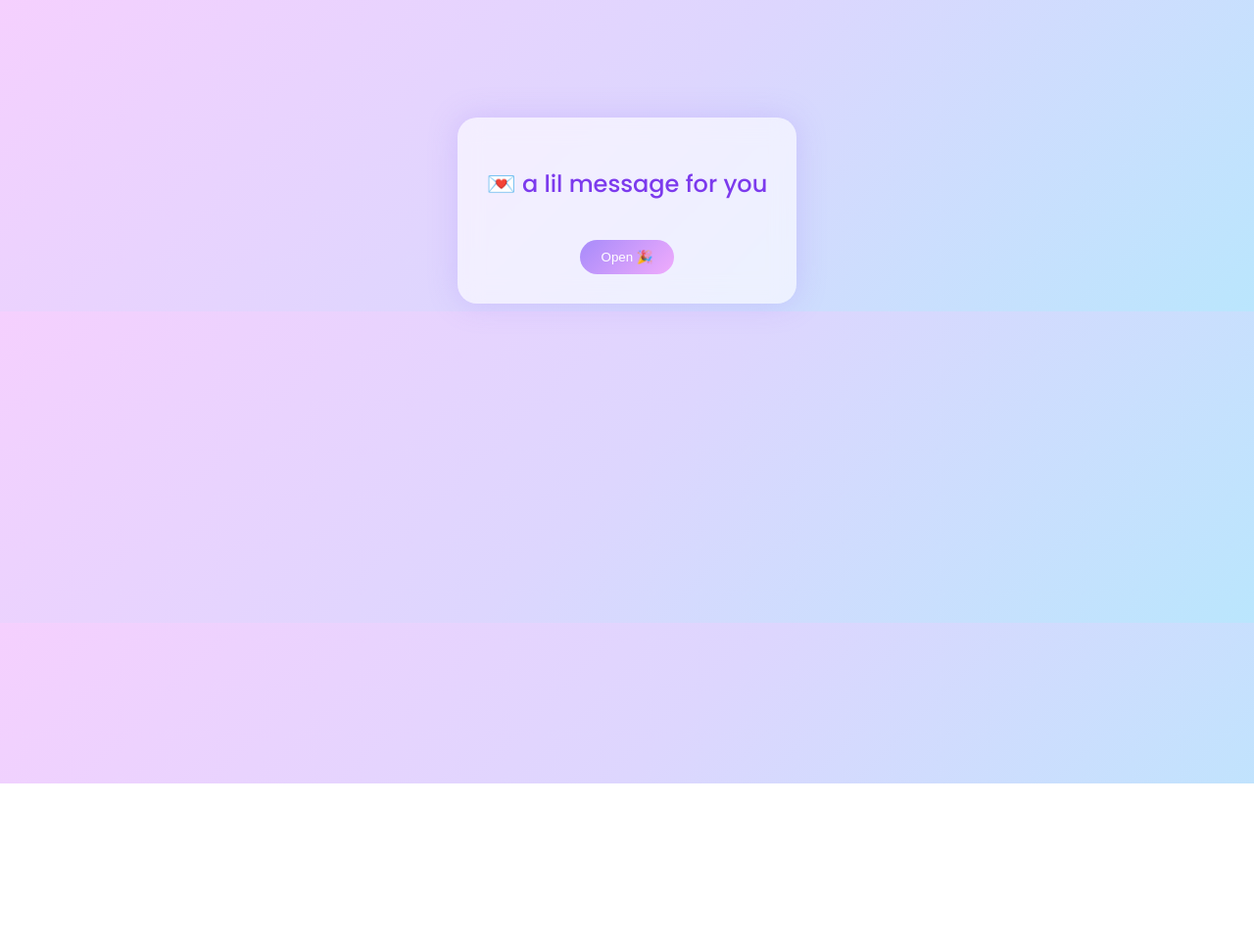
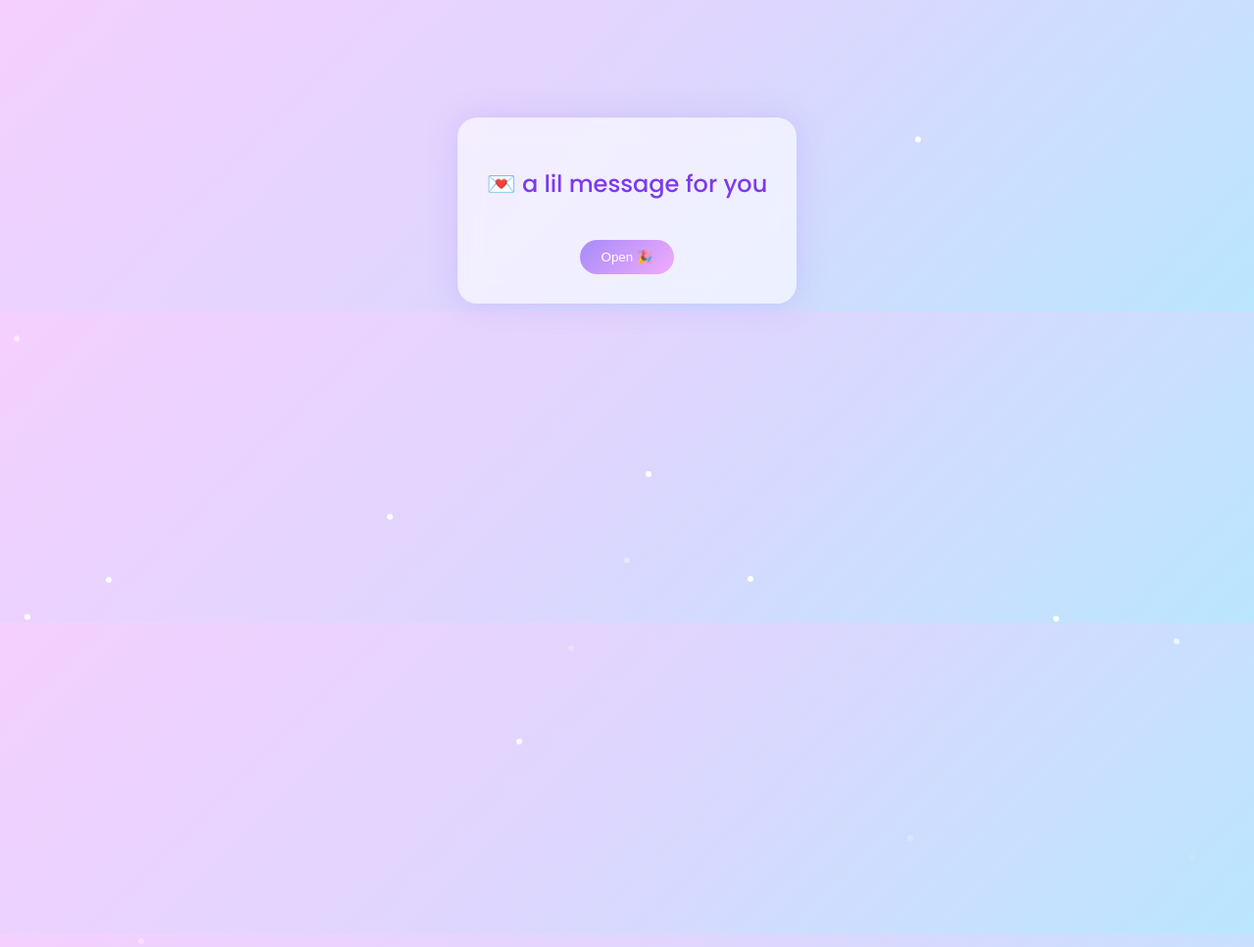
Before and after one commit to faaria-design/littlecodedwish, a plain HTML site: page index.html in a window 1280 px wide. Shown: the top 967 px of the page at 98% size. Before the commit the page ends 800 px from the top, so only its background shows below. Drawn offline with Linux system fonts and the light colour scheme.

Commit message:
a lil 🎁
Added sparkle effect to the page with animations.

```diff
--- a/index.html
+++ b/index.html
@@ -23,6 +23,8 @@
       backdrop-filter: blur(12px);
       box-shadow: 0 0 30px rgba(167,139,250,0.3);
       animation: fadeIn 1.5s ease;
+      position: relative;
+      z-index: 10;
     }
 
     h2 {
@@ -62,6 +64,28 @@
     @keyframes fadeIn {
       from { opacity: 0; transform: translateY(20px); }
       to { opacity: 1; transform: translateY(0); }
+    }
+
+    /* ✨ sparkles */
+    .sparkle {
+      position: absolute;
+      width: 6px;
+      height: 6px;
+      background: white;
+      border-radius: 50%;
+      opacity: 0.7;
+      animation: float 6s linear infinite;
+    }
+
+    @keyframes float {
+      from {
+        transform: translateY(100vh);
+        opacity: 0;
+      }
+      to {
+        transform: translateY(-10vh);
+        opacity: 1;
+      }
     }
   </style>
 </head>
@@ -117,6 +141,16 @@ function typeChar() {
     }
   }
 }
+
+/* ✨ generate sparkles */
+for (let k = 0; k < 25; k++) {
+  let s = document.createElement("div");
+  s.className = "sparkle";
+  s.style.left = Math.random() * 100 + "vw";
+  s.style.top = Math.random() * 100 + "vh";
+  s.style.animationDuration = (Math.random() * 3 + 3) + "s";
+  document.body.appendChild(s);
+}
 </script>
 
 </body>
```
